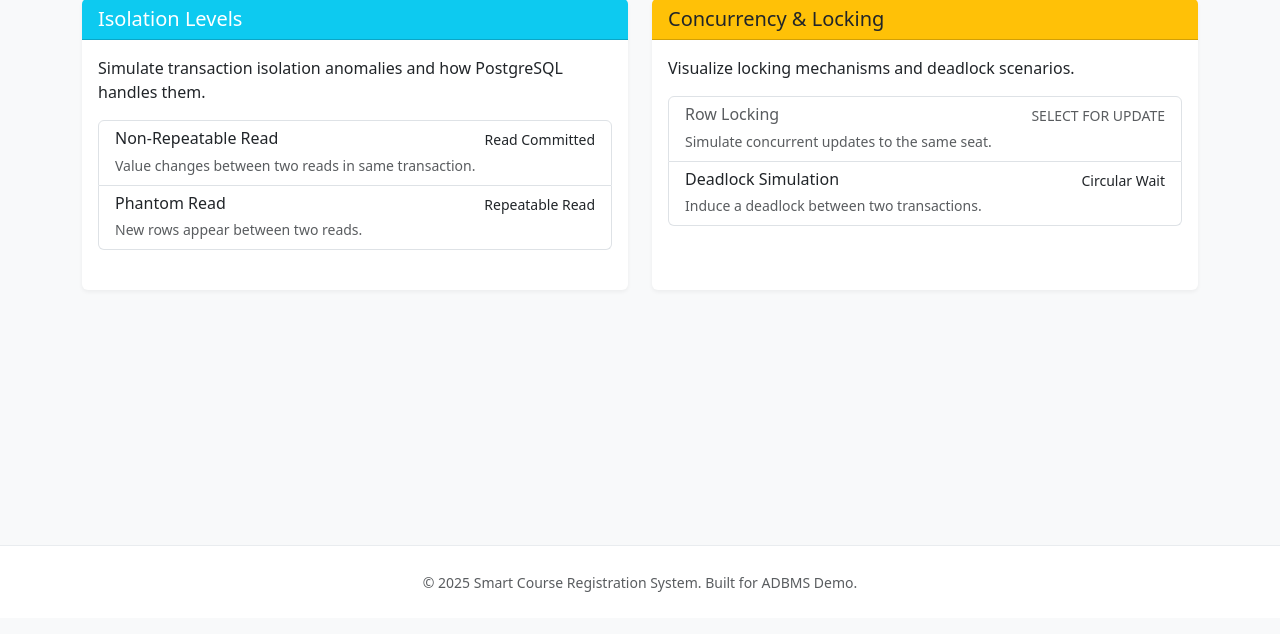
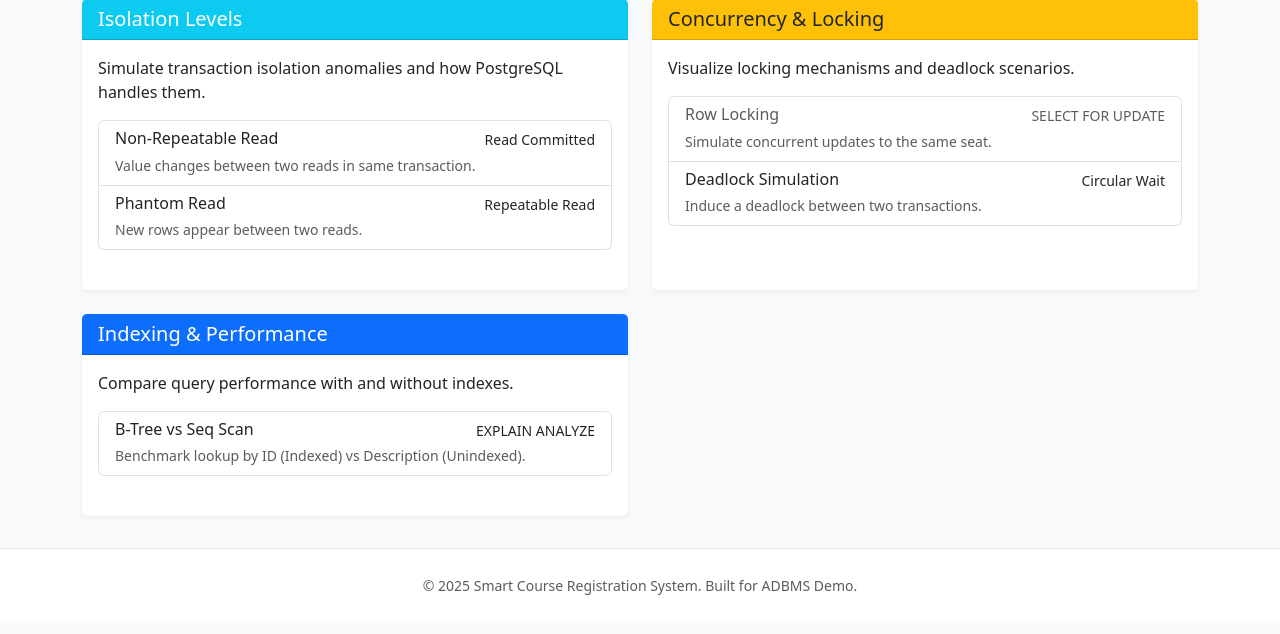
Before and after one commit to vishnupv074/smart_course_registration, a Django app: page /adbms/ in a window 1280 px wide. Shown: the part 151-785 px from the top of the page. Run offline with Django 5.2, Linux system fonts and the light colour scheme; parts of the project's set-up code (start-up, migrations or seed data) failed here and were passed over.

Commit message:
Implement Indexing Benchmark and Data Seeding
- Added 'seed_data' management command to generate 100,000 course records
- Implemented 'indexing_benchmark' view to compare B-Tree Index vs Sequential Scan
- Added 'indexing_result.html' to visualize EXPLAIN ANALYZE results
- Updated ADBMS Dashboard to include Indexing Benchmark
- Updated documentation (docs/adbms_concepts.md) with Indexing details
- Fixed TemplateSyntaxError by moving formatting logic to view

```diff
--- a/adbms_demo/urls.py
+++ b/adbms_demo/urls.py
@@ -6,4 +6,5 @@ urlpatterns = [
     path('non-repeatable-read/', views.non_repeatable_read, name='non-repeatable-read'),
     path('phantom-read/', views.phantom_read, name='phantom-read'),
     path('deadlock/', views.deadlock_simulation, name='deadlock'),
+    path('indexing/', views.indexing_benchmark, name='indexing-benchmark'),
 ]
--- a/adbms_demo/views.py
+++ b/adbms_demo/views.py
@@ -202,4 +202,59 @@ def deadlock_simulation(request):
     results['anomaly_detected'] = True
     results['conclusion'] = "Deadlock Scenario Triggered! One of the tasks will be terminated by PostgreSQL's deadlock detector. Check the Celery logs to see which one failed."
 
+    results['conclusion'] = "Deadlock Scenario Triggered! One of the tasks will be terminated by PostgreSQL's deadlock detector. Check the Celery logs to see which one failed."
+
     return render(request, 'adbms/simulation_result.html', {'results': results})
+
+
+def indexing_benchmark(request):
+    """
+    Benchmarks query performance with and without indexes.
+    Uses EXPLAIN ANALYZE to get execution time.
+    """
+    # We will query by 'title' which is currently not indexed (only ID and Code are usually indexed by default or unique constraints)
+    # Actually, let's check if we want to add an index dynamically or just show the difference
+    # For this demo, we'll assume 'description' is NOT indexed.
+
+    search_term = "Description"
+
+    results = {
+        'demo_name': 'Indexing Benchmark',
+        'scenarios': []
+    }
+
+    # Scenario 1: No Index (Seq Scan) on Description
+    # We'll search for a substring in description
+    query = "SELECT * FROM courses_course WHERE description LIKE %s"
+    param = f"%{search_term}%"
+
+    with connection.cursor() as cursor:
+        cursor.execute("EXPLAIN (ANALYZE, FORMAT JSON) " + query, [param])
+        explain_output = cursor.fetchone()[0][0]
+
+        results['scenarios'].append({
+            'name': 'No Index (Sequential Scan)',
+            'query': f"SELECT * FROM courses_course WHERE description LIKE '%{search_term}%'",
+            'execution_time': round(explain_output['Execution Time'], 3),
+            'plan': explain_output['Plan']['Node Type'],
+            'details': explain_output
+        })
+
+    # Scenario 2: B-Tree Index on Code (Indexed by unique constraint)
+    # We'll search for a specific code
+    target_code = "CS050000"
+    query_index = "SELECT * FROM courses_course WHERE code = %s"
+
+    with connection.cursor() as cursor:
+        cursor.execute("EXPLAIN (ANALYZE, FORMAT JSON) " + query_index, [target_code])
+        explain_output = cursor.fetchone()[0][0]
+
+        results['scenarios'].append({
+            'name': 'B-Tree Index (Index Scan)',
+            'query': f"SELECT * FROM courses_course WHERE code = '{target_code}'",
+            'execution_time': round(explain_output['Execution Time'], 3),
+            'plan': explain_output['Plan']['Node Type'],
+            'details': explain_output
+        })
+
+    return render(request, 'adbms/indexing_result.html', {'results': results})
--- a/templates/adbms/dashboard.html
+++ b/templates/adbms/dashboard.html
@@ -61,5 +61,26 @@
             </div>
         </div>
     </div>
+
+    <!-- Indexing -->
+    <div class="col-md-6">
+        <div class="card h-100">
+            <div class="card-header bg-primary text-white">
+                <h5 class="mb-0">Indexing & Performance</h5>
+            </div>
+            <div class="card-body">
+                <p>Compare query performance with and without indexes.</p>
+                <div class="list-group">
+                    <a href="{% url 'indexing-benchmark' %}" class="list-group-item list-group-item-action">
+                        <div class="d-flex w-100 justify-content-between">
+                            <h6 class="mb-1">B-Tree vs Seq Scan</h6>
+                            <small>EXPLAIN ANALYZE</small>
+                        </div>
+                        <small class="text-muted">Benchmark lookup by ID (Indexed) vs Description (Unindexed).</small>
+                    </a>
+                </div>
+            </div>
+        </div>
+    </div>
 </div>
 {% endblock %}
```
Also changed, not shown: adbms_demo/management/commands/seed_data.py (added, +41 -0 lines), docs/adbms_concepts.md (+44 -1 lines), templates/adbms/indexing_result.html (added, +43 -0 lines), adbms_demo/management/__init__.py (added), adbms_demo/management/commands/__init__.py (added).
